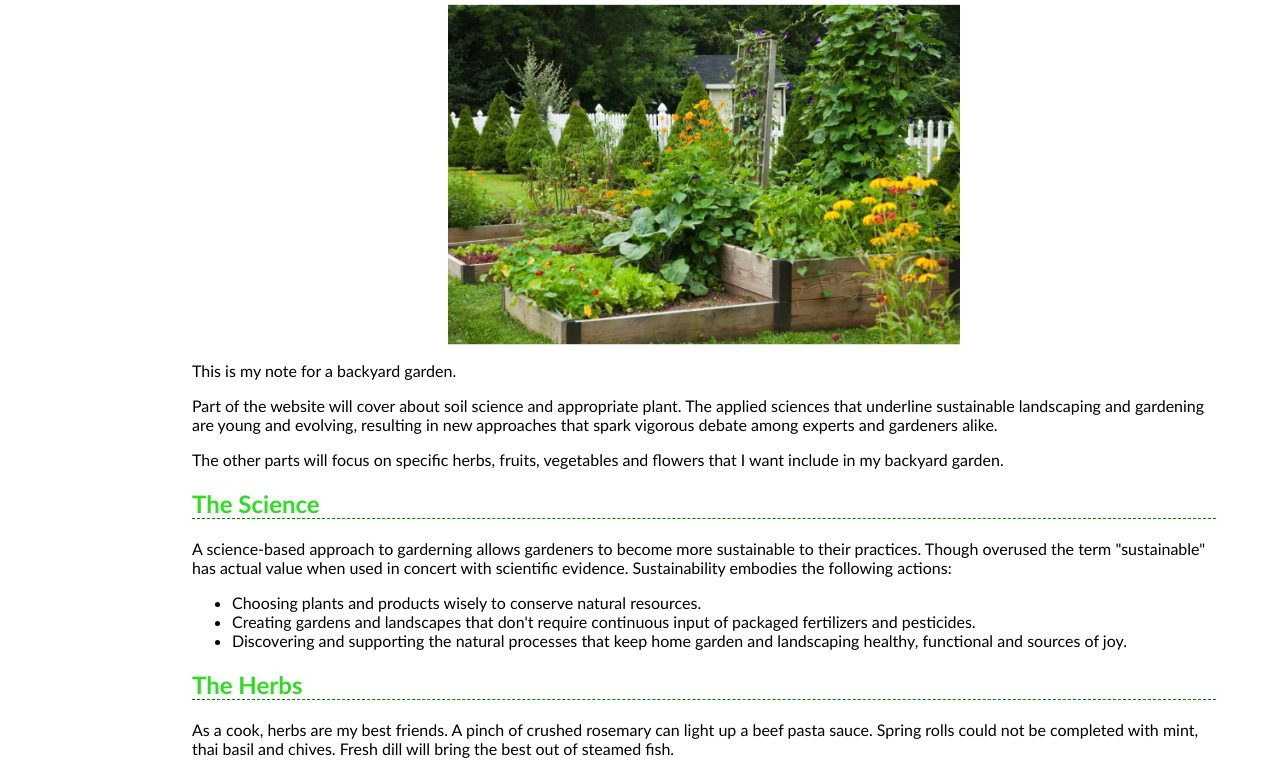
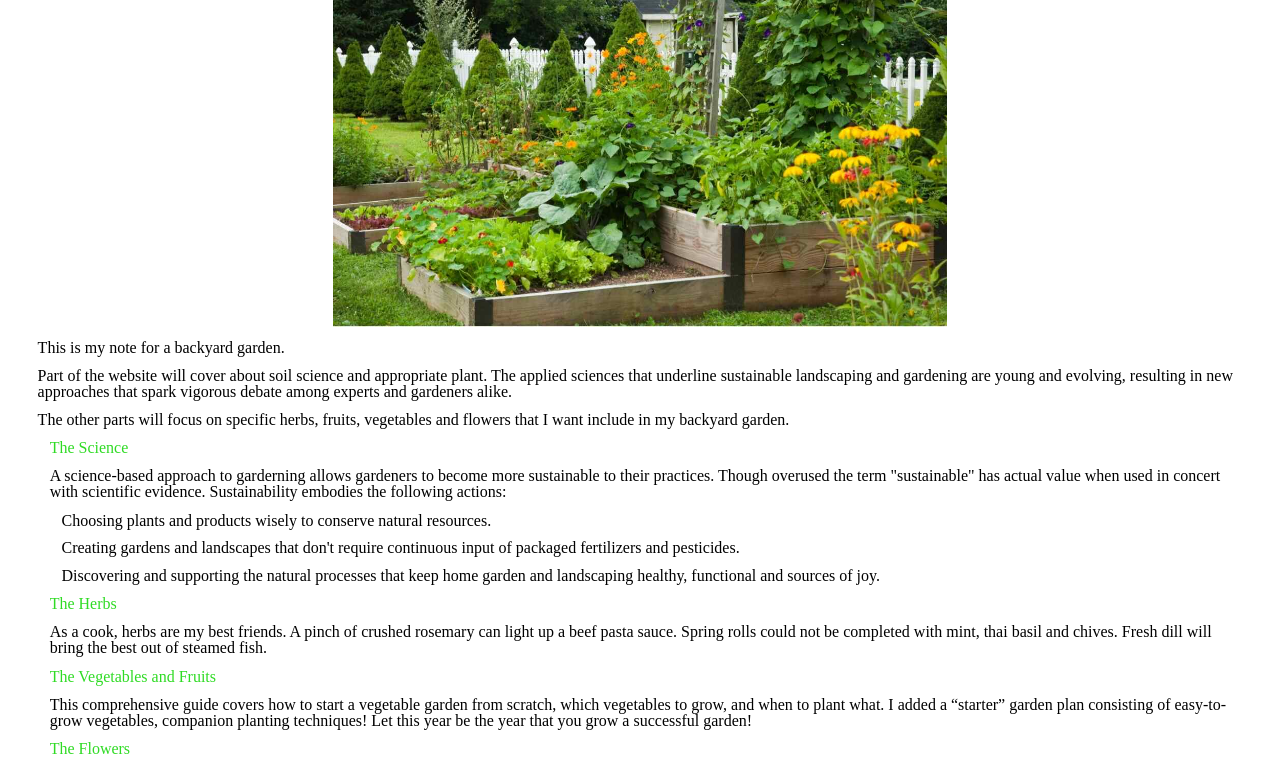
Before and after one commit to phamthuhuong91/Gardening, a plain HTML site: page index.html in a window 1280 px wide. Shown: the part 244-1010 px from the top of the page. Drawn offline with Linux system fonts and the light colour scheme.

Commit message:
change path

```diff
--- a/index.html
+++ b/index.html
@@ -6,6 +6,7 @@
     <meta http-equiv="X-UA-Compatible" content="ie=edge">
     <title>My Gardening Notebook</title>
     <link rel="stylesheet" href="./style.css">
+    <link rel="stylesheet" href="./reset.css">
   </head>
 
   <body>
--- /dev/null
+++ b/reset.css
@@ -0,0 +1,48 @@
+/* http://meyerweb.com/eric/tools/css/reset/
+   v2.0 | 20110126
+   License: none (public domain)
+*/
+
+html, body, div, span, applet, object, iframe,
+h1, h2, h3, h4, h5, h6, p, blockquote, pre,
+a, abbr, acronym, address, big, cite, code,
+del, dfn, em, img, ins, kbd, q, s, samp,
+small, strike, strong, sub, sup, tt, var,
+b, u, i, center,
+dl, dt, dd, ol, ul, li,
+fieldset, form, label, legend,
+table, caption, tbody, tfoot, thead, tr, th, td,
+article, aside, canvas, details, embed,
+figure, figcaption, footer, header, hgroup,
+menu, nav, output, ruby, section, summary,
+time, mark, audio, video {
+	margin: 1%;
+	padding: 0;
+	border: 0;
+	font-size: 100%;
+	font: inherit;
+	vertical-align: baseline;
+}
+/* HTML5 display-role reset for older browsers */
+article, aside, details, figcaption, figure,
+footer, header, hgroup, menu, nav, section {
+	display: block;
+}
+body {
+	line-height: 1;
+}
+ol, ul {
+	list-style: none;
+}
+blockquote, q {
+	quotes: none;
+}
+blockquote:before, blockquote:after,
+q:before, q:after {
+	content: '';
+	content: none;
+}
+table {
+	border-collapse: collapse;
+	border-spacing: 0;
+}
```
Also changed, not shown: .eslintrc.json (added).
